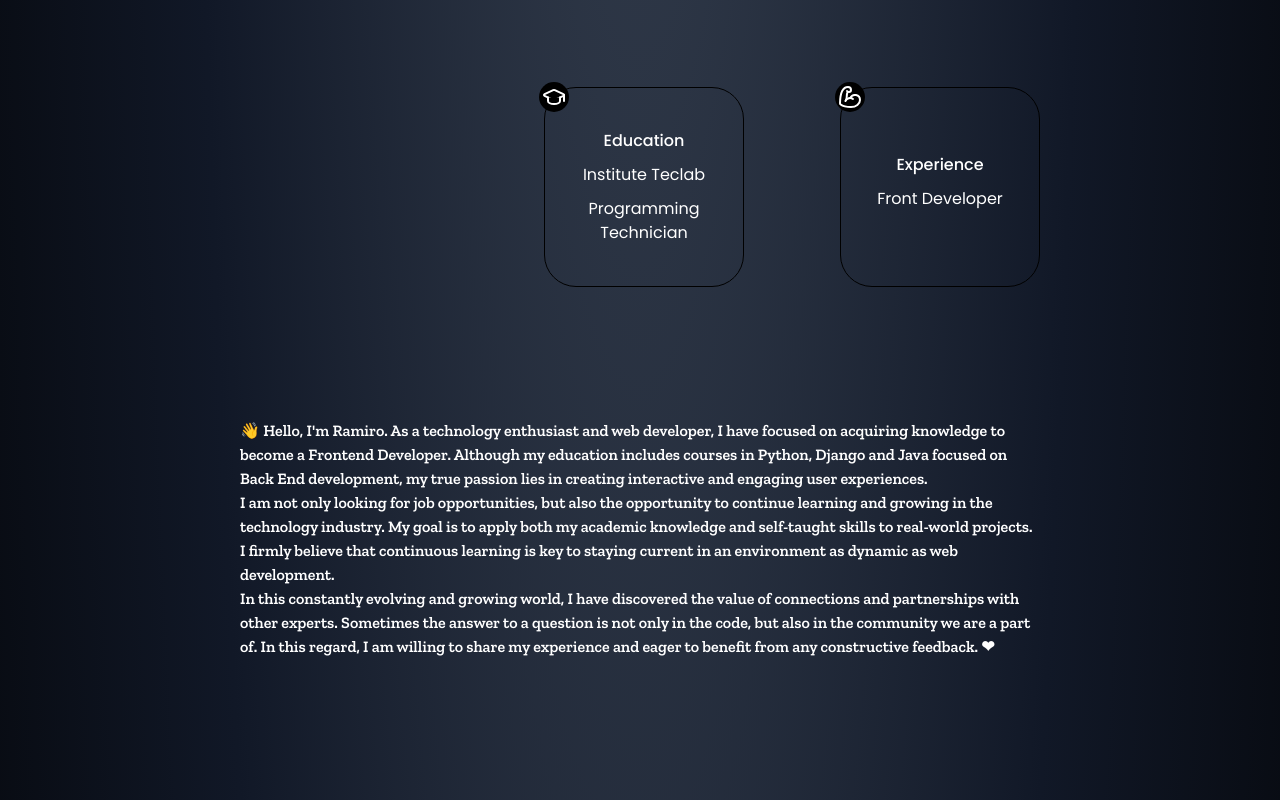
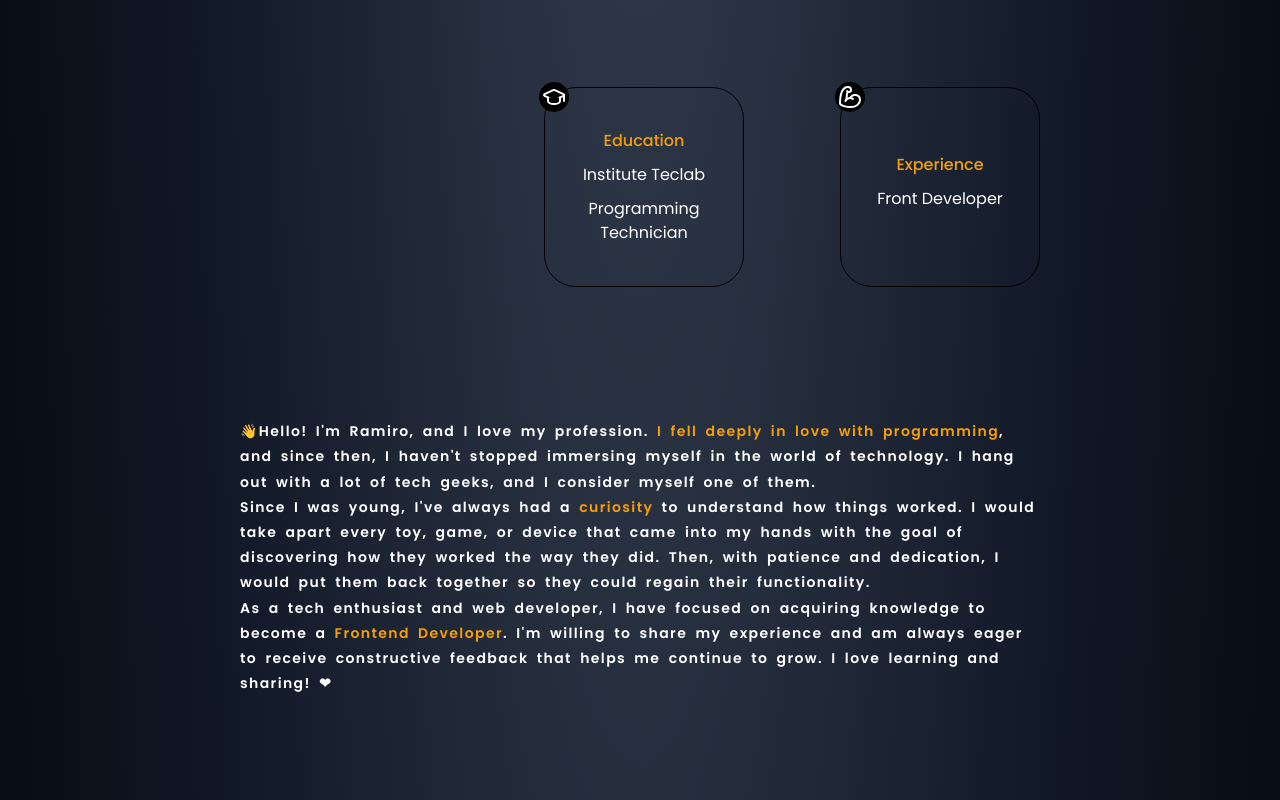
Before and after one commit to RamiroUrt/Portafolio, a React (Vite) app: page / in a window 1280 px wide. Shown: the part 1220-2020 px from the top of the page. Built offline with nearby package versions, Linux system fonts and the light colour scheme.

Commit message:
update color and text

```diff
--- a/src/assets/css/LanguageOption.css
+++ b/src/assets/css/LanguageOption.css
@@ -31,9 +31,7 @@
   background-color: var(--secondary-color);
 }
 
-.option:hover .span {
-  color: var(--font-color-light);
-}
+
 
 .input {
   width: 100%;
@@ -51,6 +49,7 @@
   display: flex;
   justify-content: center;
   align-items: center;
+  font-size: 17px;
 }
 
 .span {
--- a/src/components/CardCont.jsx
+++ b/src/components/CardCont.jsx
@@ -9,7 +9,7 @@ const CardCont = ({ Icon, title, description, details }) => {
         <div className="section_pic_cont">
           {Icon && <Icon className='icono' />}
         </div>
-              <h2 className='font-medium'>{title}</h2>
+              <h2 className='font-medium text-jr-text'>{title}</h2>
               <p className=' dark:-text--light-white' dangerouslySetInnerHTML={{ __html: description }}></p>
               <p className=' dark:-text--light-white' dangerouslySetInnerHTML={{ __html: details }}></p>
         </div>
--- a/src/index.css
+++ b/src/index.css
@@ -65,7 +65,6 @@ p{
 
 nav, .nav-links{
     display: flex;
-
 }
 nav{
     display: flex;
@@ -81,6 +80,9 @@ nav{
     gap: 2rem;
     font-size: 1.5rem;
 }
+/* a:hover{
+    color: #F59E0B;
+} */
 .contain-nav {
     margin:0 auto;
     display: flex;
@@ -112,11 +114,39 @@ a:hover{
     color: var(--ligth-gray);
     text-decoration: underline;
     text-underline-offset: 1rem;
-    text-decoration-color: var(--ligth-gray--) ;
+    text-decoration-color: var(--orange-color) ;
 }
 .text_p_About{
-    font-family: "Zilla Slab", sans-serif;
+    font-family: "Poppins",sans-serif;
     font-weight: 600;
+    font-size: 14px;
+    letter-spacing: 0.10em;
+    word-spacing: 0.25em;
+    line-height: 1.8;
+    display: flex;
+    flex-direction: column;
+    gap: 0.4em;
+}
+span {
+    font-size: 14px;
+    white-space: nowrap;
+    margin: 0;
+    padding: 0;
+    display: inline;
+    color: #F59E0B;
+    font-weight: 900;
+  }
+  span:active,
+  .text_content>p:active{
+    color: #F59E0B
+}
+.text_p_About>p::selection,
+span::selection{
+    color:#1A1A1A;
+    background-color: #fff !important;
+}
+.dark .p-about{
+    color: var(--bg-color);
 }
 /*Hamburger menu*/
 
--- a/src/locales/en.json
+++ b/src/locales/en.json
@@ -20,8 +20,8 @@
         "description": "Front Developer",
         "details": ""
       },
-      "textContent": "👋 Hello, I'm Ramiro. As a technology enthusiast and web developer, I have focused on acquiring knowledge to become a Frontend Developer. Although my education includes courses in Python, Django and Java focused on Back End development, my true passion lies in creating interactive and engaging user experiences.<br/> I am not only looking for job opportunities, but also the opportunity to continue learning and growing in the technology industry. My goal is to apply both my academic knowledge and self-taught skills to real-world projects. I firmly believe that continuous learning is key to staying current in an environment as dynamic as web development.<br/> In this constantly evolving and growing world, I have discovered the value of connections and partnerships with other experts. Sometimes the answer to a question is not only in the code, but also in the community we are a part of. In this regard, I am willing to share my experience and eager to benefit from any constructive feedback. ❤"
-    },
+      "textContent": "👋Hello! I'm Ramiro, and I love my profession. <span>I fell deeply in love with programming</span>, and since then, I haven't stopped immersing myself in the world of technology. I hang out with a lot of tech geeks, and I consider myself one of them.<br/>Since I was young, I've always had a <span>curiosity</span> to understand how things worked. I would take apart every toy, game, or device that came into my hands with the goal of discovering how they worked the way they did. Then, with patience and dedication, I would put them back together so they could regain their functionality.<br/>As a tech enthusiast and web developer, I have focused on acquiring knowledge to become a <span>Frontend Developer</span>. I'm willing to share my experience and am always eager to receive constructive feedback that helps me continue to grow. I love learning and sharing! ❤"
+          },
     "experience": {
       "exploreMy": "Explore my",
       "title": "Experience",
--- a/src/locales/es.json
+++ b/src/locales/es.json
@@ -20,8 +20,9 @@
         "description": "Desarrollador Frontend",
         "details": ""
       },
-      "textContent": "👋 Hola, soy Ramiro. Como entusiasta de la tecnología y desarrollador web, me he centrado en adquirir conocimientos para convertirme en Desarrollador Frontend. Aunque mi educación incluye cursos en Python, Django y Java enfocados en el desarrollo Back End, mi verdadera pasión radica en crear experiencias de usuario interactivas y atractivas.<br/> No solo estoy buscando oportunidades de trabajo, sino también la oportunidad de seguir aprendiendo y creciendo en la industria tecnológica. Mi objetivo es aplicar tanto mi conocimiento académico como mis habilidades autodidactas a proyectos del mundo real. Creo firmemente que el aprendizaje continuo es clave para mantenerse actualizado en un entorno tan dinámico como el desarrollo web.<br/> En este mundo en constante evolución y crecimiento, he descubierto el valor de las conexiones y asociaciones con otros expertos. A veces, la respuesta a una pregunta no está solo en el código, sino también en la comunidad de la que formamos parte. En este sentido, estoy dispuesto a compartir mi experiencia y ansioso por beneficiarme de cualquier comentario constructivo. ❤"
-    },
+      "textContent": "👋¡Hola! Soy Ramiro, y me encanta mi profesión. <span>Me enamoré perdidamente de la programación</span>, y desde entonces no he dejado de sumergirme en el mundo de la tecnología. Me junto con un montón de frikis tecnológicos, y yo mismo me considero uno de ellos.<br/>Desde pequeño, siempre tuve <span>curiosidad</span> por entender cómo funcionaban las cosas. Desarmaba todo juguete, juego o dispositivo que caía en mis manos, con el objetivo de descubrir qué hacía que funcionaran de la manera en que lo hacían. Después, con paciencia y dedicación, los volvía a montar para que pudieran recuperar su funcionalidad.<br/>Como entusiasta de la tecnología y desarrollador web, me he centrado en adquirir conocimientos para convertirme en <span>Desarrollador Frontend</span>. Estoy dispuesto a compartir mi experiencia y siempre estoy ansioso por recibir comentarios constructivos que me ayuden a seguir creciendo. ¡Me encanta aprender y compartir! ❤"
+
+          },
     "experience": {
       "exploreMy": "Explora mi",
       "title": "Experiencia",
--- a/src/views/About.jsx
+++ b/src/views/About.jsx
@@ -31,7 +31,7 @@ const About = () => {
             />
           </div>
           <div className="text_content text_p_About">
-            <p className="dark:-text--light-white" dangerouslySetInnerHTML={{ __html: t('about.textContent') }}></p>
+            <p className="dark:text-light-white p-about" dangerouslySetInnerHTML={{ __html: t('about.textContent') }}></p>
           </div>
         </div>
       </section>
```
